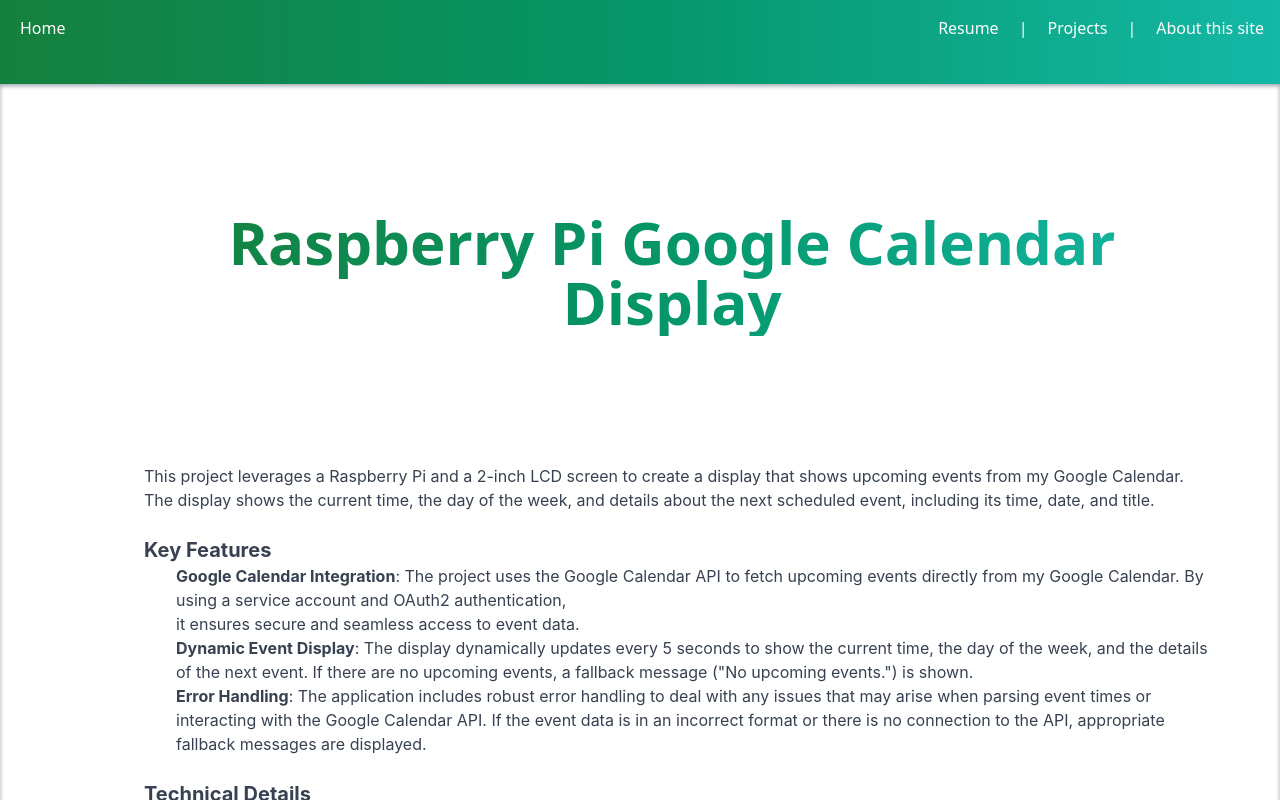
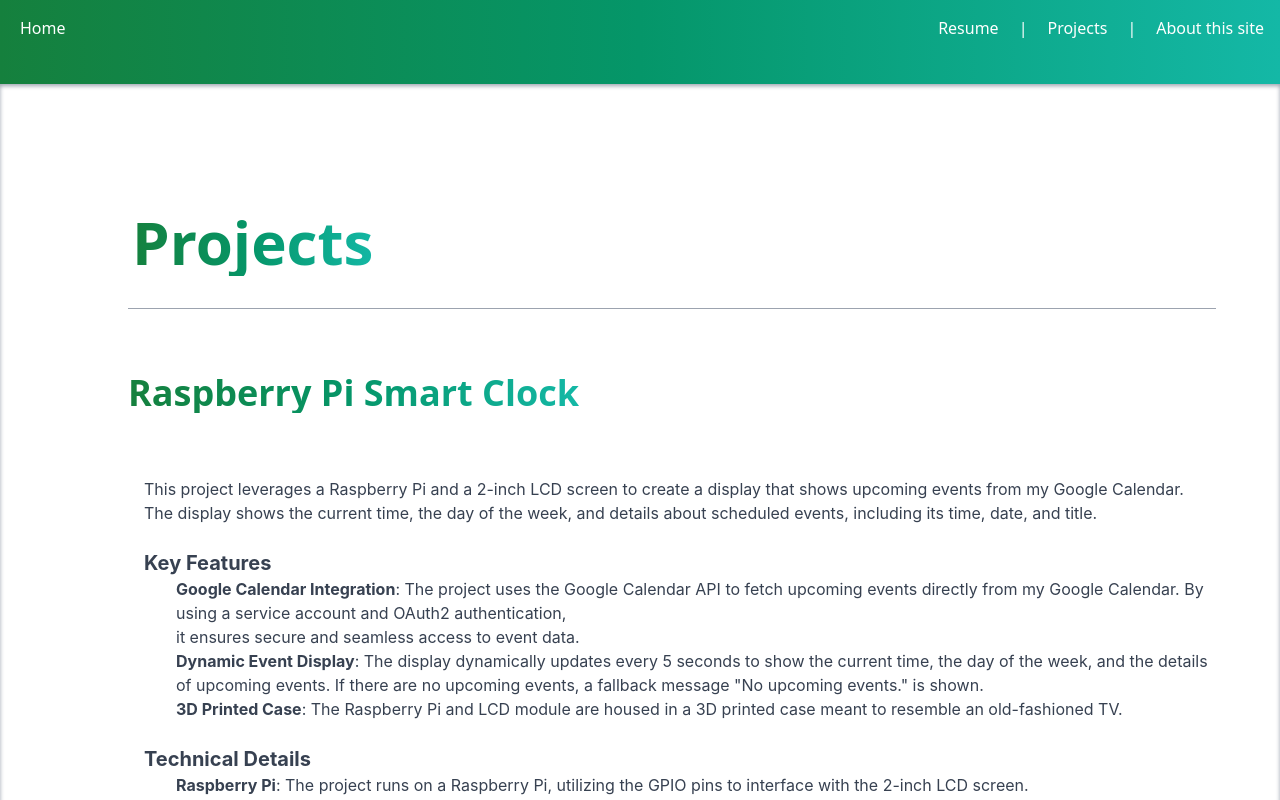
Before and after one commit to Sthor726/personal-website, a React (Create React App) app in the folder react-app/: page /projects in a window 1280 px wide. Shown: the top 800 px of the page. Built offline with nearby package versions, Linux system fonts and the light colour scheme.

Commit message:
projects page styling

```diff
--- a/react-app/src/components/Projects.js
+++ b/react-app/src/components/Projects.js
@@ -8,21 +8,26 @@ function Projects() {
         className="mt-6 w-screen h-auto shadow-inner shadow-gray-400 bg-white pb-32"
       >
         <h2 className="font-sans text-6xl font-bold pt-32 md:ml-32 md:mr-16 w-fit p-1 h-auto text-transparent bg-clip-text bg-gradient-to-r from-green-700 via-emerald-600 to-teal-500">
-          Raspberry Pi Google Calendar Display
+          Projects
         </h2>
-        <div className="text-left md:ml-36 md:mr-16 mt-32 text-gray-700">
+        <hr className="border-1 border-gray-400 md:ml-32 md:mr-16 mt-8"></hr>
+        <h3 className="font-sans font-bold text-4xl md:ml-32 md:mr-16 mt-16 w-fit text-transparent bg-clip-text bg-gradient-to-r from-green-700 via-emerald-600 to-teal-500">
+          Raspberry Pi Smart Clock
+        </h3>
+        <div className="text-left md:ml-36 md:mr-16 mt-16 text-gray-700">
           <p className="text-base">
-            This project leverages a Raspberry Pi and a 2-inch LCD screen to create a display that shows upcoming events from my Google Calendar. The display shows the current time, the day of the week, and details about the next scheduled event, including its time, date, and title.
+            This project leverages a Raspberry Pi and a 2-inch LCD screen to create a display that shows upcoming events from my Google Calendar. The display shows the current time, the day of the week, and details about scheduled events, including its time, date, and title.
           </p>
           <h3 className="font-bold text-xl mt-6">Key Features</h3>
           <ul className="pl-8 text-base">
             <li><strong>Google Calendar Integration</strong>: The project uses the Google Calendar API to fetch upcoming events directly from my Google Calendar. By using a service account and OAuth2 authentication,<br></br>
                  it ensures secure and seamless access to event data.</li>
-            <li><strong>Dynamic Event Display</strong>: The display dynamically updates every 5 seconds to show the current time, the day of the week, and the details of the next event.
-                If there are no upcoming events, a fallback message ("No upcoming events.") is shown.</li>
-            <li><strong>Error Handling</strong>: The application includes robust error handling to deal with any issues that may arise when parsing event times or interacting with the Google Calendar API.
-            If the event data is in an incorrect format or there is no connection to the API, appropriate fallback messages are displayed.</li>
-          </ul>
+            <li><strong>Dynamic Event Display</strong>: The display dynamically updates every 5 seconds to show the current time, the day of the week, and the details of upcoming events.
+                If there are no upcoming events, a fallback message "No upcoming events." is shown.</li>
+            <li><strong>3D Printed Case</strong>: The Raspberry Pi and LCD module are housed in a 3D printed case meant to resemble
+                an old-fashioned TV.</li>
+
+            </ul>
           <h3 className="font-bold text-xl mt-6">Technical Details</h3>
           <ul className="pl-8 text-base">
             <li><strong>Raspberry Pi</strong>: The project runs on a Raspberry Pi, utilizing the GPIO pins to interface with the 2-inch LCD screen.</li>
```
